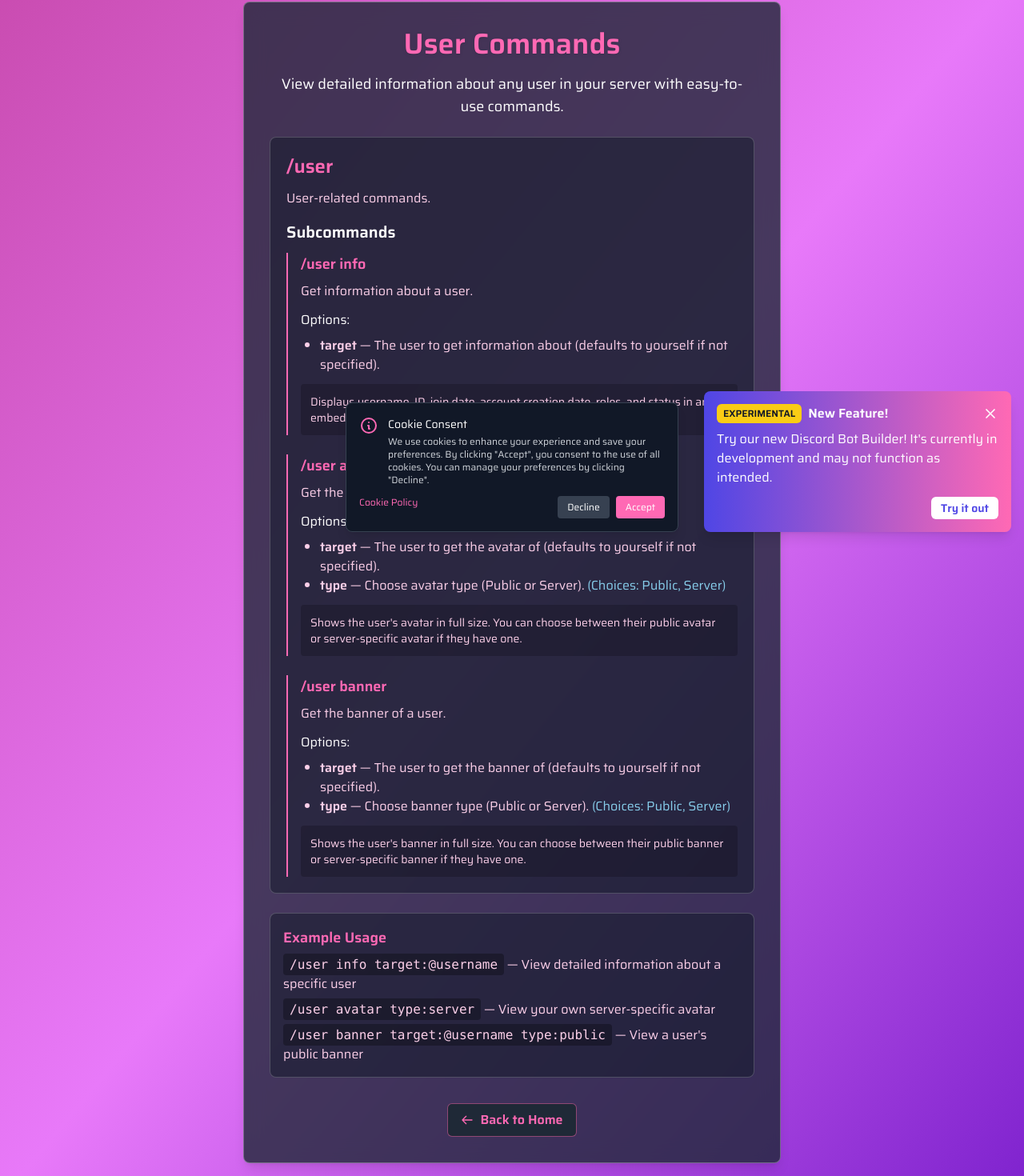
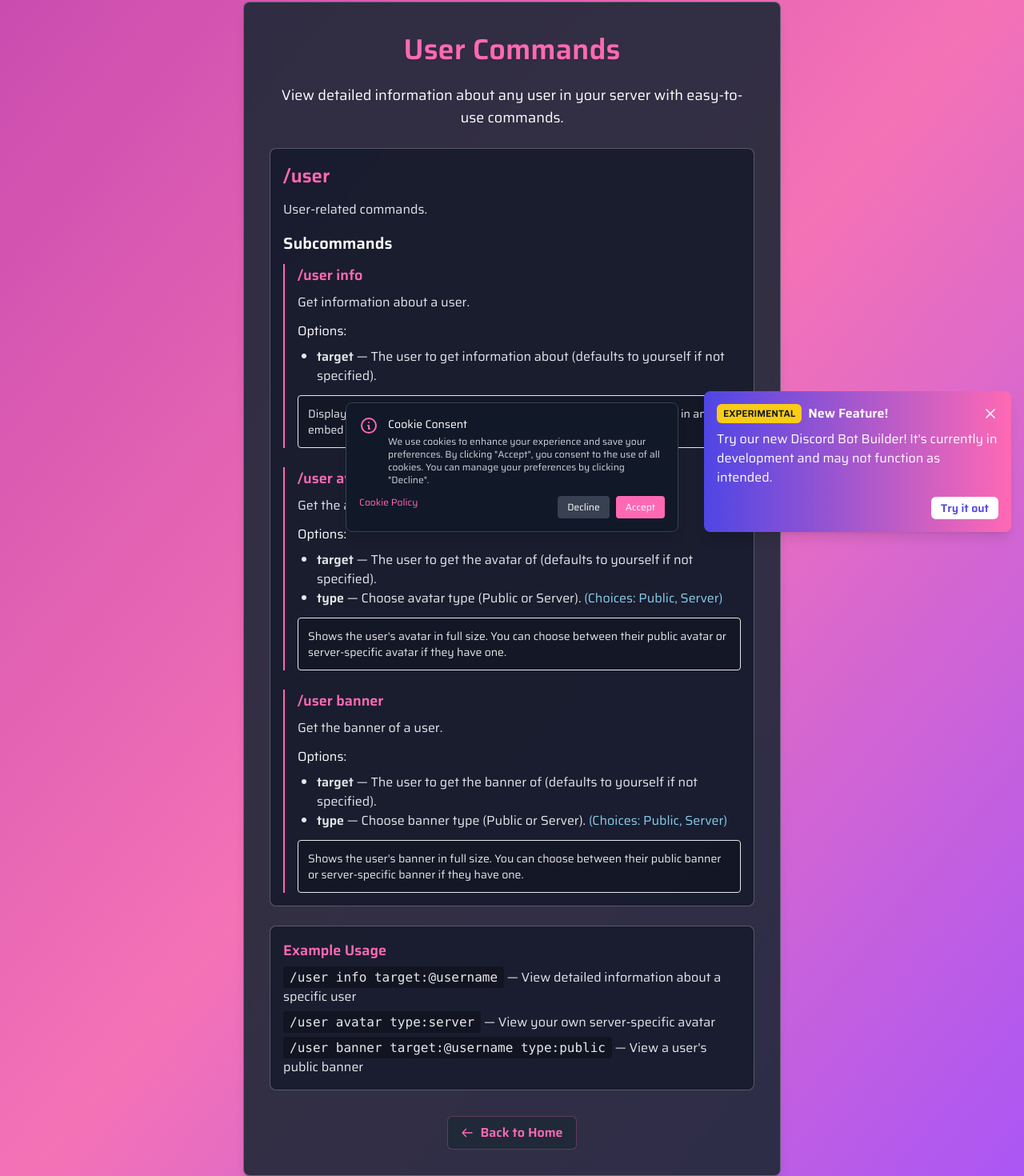
Before and after one commit to WxTaco/main-website, a React (Vite) app in the folder wrapped-v2/: page /users/commands in a window 1280 px wide. Shown: the part 119-1589 px from the top of the page at 80% size. Built offline with nearby package versions, Linux system fonts and the light colour scheme.

Commit message:
update usercommands to be theme compliant

```diff
--- a/wrapped-v2/src/pages/UserCommands.tsx
+++ b/wrapped-v2/src/pages/UserCommands.tsx
@@ -35,28 +35,28 @@ const userCommand = {
 
 const UserCommands = () => {
   return (
-    <div className="min-h-screen w-full bg-gradient-to-br from-[#c94baf] via-fuchsia-400 to-purple-700 flex flex-col items-center justify-start py-12 px-4">
-      <div className="max-w-2xl w-full bg-gray-800/80 backdrop-blur-md rounded-lg shadow-lg p-8 border border-white/30">
-        <h1 className="text-4xl font-saira font-extrabold text-wrapped-pink mb-4 text-center drop-shadow">User Commands</h1>
+    <div className="min-h-screen w-full themed-gradient-bg flex flex-col items-center justify-start py-12 px-4">
+      <div className="max-w-2xl w-full themed-container">
+        <h1 className="themed-title">User Commands</h1>
         <p className="text-lg text-white mb-6 text-center">
           View detailed information about any user in your server with easy-to-use commands.
         </p>
 
-        <div className="bg-gray-900/50 p-5 rounded-lg border border-white/20 mb-6">
-          <h2 className="text-2xl font-bold text-wrapped-pink mb-3">{userCommand.name}</h2>
-          <p className="text-pink-200 mb-4">{userCommand.description}</p>
+        <div className="themed-card mb-6">
+          <h2 className="themed-subtitle mb-3">{userCommand.name}</h2>
+          <p className="themed-text mb-4">{userCommand.description}</p>
 
           <h3 className="text-xl font-semibold text-white mb-3">Subcommands</h3>
           <div className="space-y-6">
             {userCommand.subcommands.map((sub) => (
-              <div key={sub.name} id={`user-${sub.name}`} className="border-l-2 border-wrapped-pink pl-4">
-                <h4 className="text-lg font-semibold text-wrapped-pink mb-2">/user {sub.name}</h4>
-                <p className="text-pink-200 mb-3">{sub.description}</p>
+              <div key={sub.name} id={`user-${sub.name}`} className="border-l-2 border-theme-primary pl-4">
+                <h4 className="text-lg font-semibold text-theme-primary mb-2">/user {sub.name}</h4>
+                <p className="themed-text mb-3">{sub.description}</p>
 
                 {sub.options && sub.options.length > 0 && (
                   <>
                     <h5 className="text-white font-medium mb-2">Options:</h5>
-                    <ul className="list-disc ml-6 mb-3 text-pink-200">
+                    <ul className="list-disc ml-6 mb-3 themed-text">
                       {sub.options.map((opt) => (
                         <li key={opt.name}>
                           <span className="font-semibold">{opt.name}</span> — {opt.description}
@@ -71,8 +71,8 @@ const UserCommands = () => {
                 )}
 
                 {sub.details && (
-                  <div className="bg-black/20 p-3 rounded mt-2">
-                    <p className="text-pink-200 text-sm">{sub.details}</p>
+                  <div className="bg-black/20 p-3 rounded mt-2 border border-theme-border/20">
+                    <p className="themed-text text-sm">{sub.details}</p>
                   </div>
                 )}
               </div>
@@ -80,9 +80,9 @@ const UserCommands = () => {
           </div>
         </div>
 
-        <div className="bg-gray-900/50 p-4 rounded-lg border border-white/20 mb-6">
-          <h3 className="text-lg font-semibold text-wrapped-pink mb-2">Example Usage</h3>
-          <div className="space-y-2 text-pink-200">
+        <div className="themed-card mb-6">
+          <h3 className="text-lg font-semibold text-theme-primary mb-2">Example Usage</h3>
+          <div className="space-y-2 themed-text">
             <p><code className="bg-black/30 px-2 py-1 rounded">/user info target:@username</code> — View detailed information about a specific user</p>
             <p><code className="bg-black/30 px-2 py-1 rounded">/user avatar type:server</code> — View your own server-specific avatar</p>
             <p><code className="bg-black/30 px-2 py-1 rounded">/user banner target:@username type:public</code> — View a user's public banner</p>
@@ -90,7 +90,7 @@ const UserCommands = () => {
         </div>
 
         <div className="text-center mt-8">
-          <Link to="/" className="inline-flex items-center bg-gray-800 hover:bg-gray-700 text-wrapped-pink font-bold py-2 px-4 rounded-md border border-wrapped-pink/50 transition-all duration-200">
+          <Link to="/" className="themed-button-lg">
             <svg xmlns="http://www.w3.org/2000/svg" className="h-4 w-4 mr-2" fill="none" viewBox="0 0 24 24" stroke="currentColor">
               <path strokeLinecap="round" strokeLinejoin="round" strokeWidth={2} d="M10 19l-7-7m0 0l7-7m-7 7h18" />
             </svg>
```
